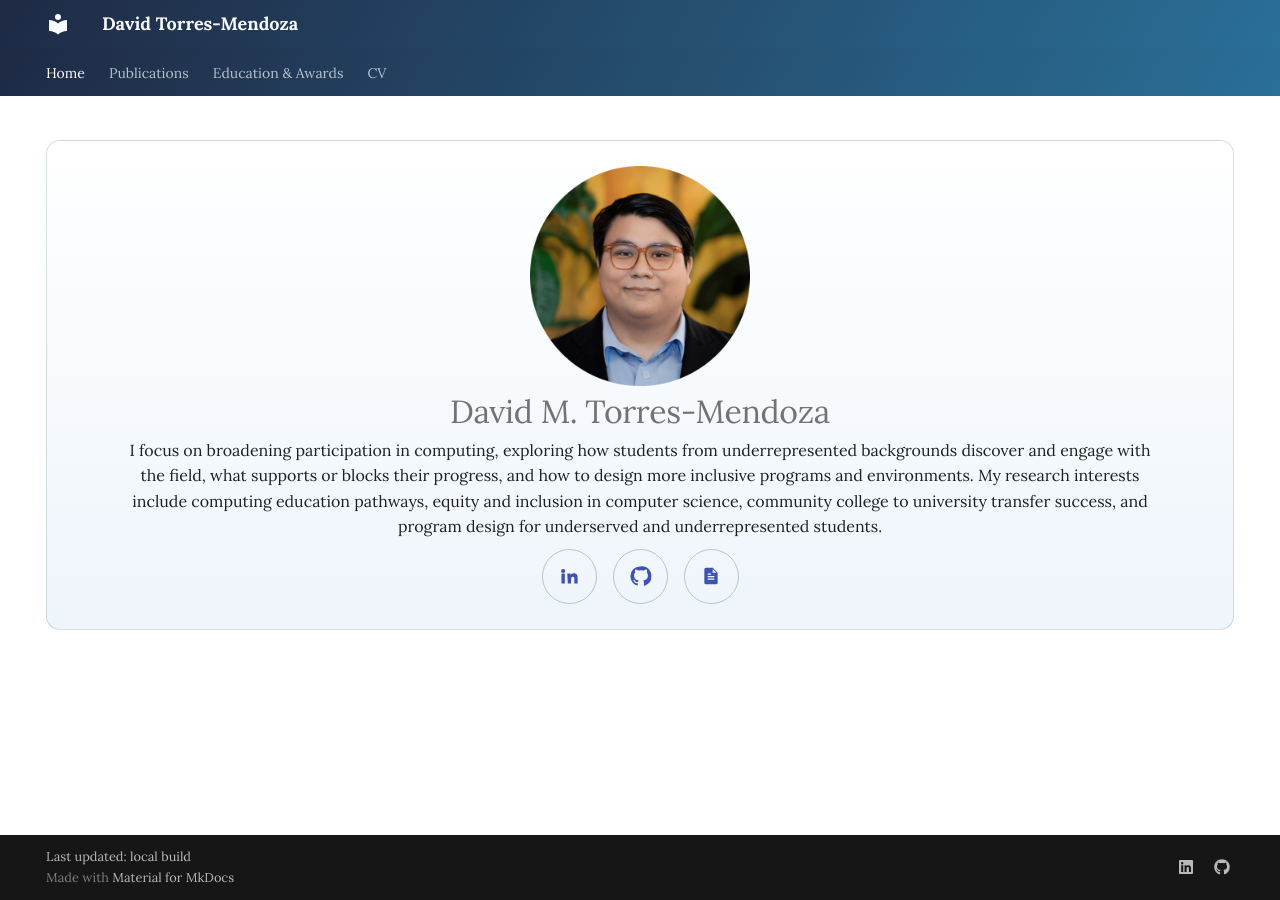
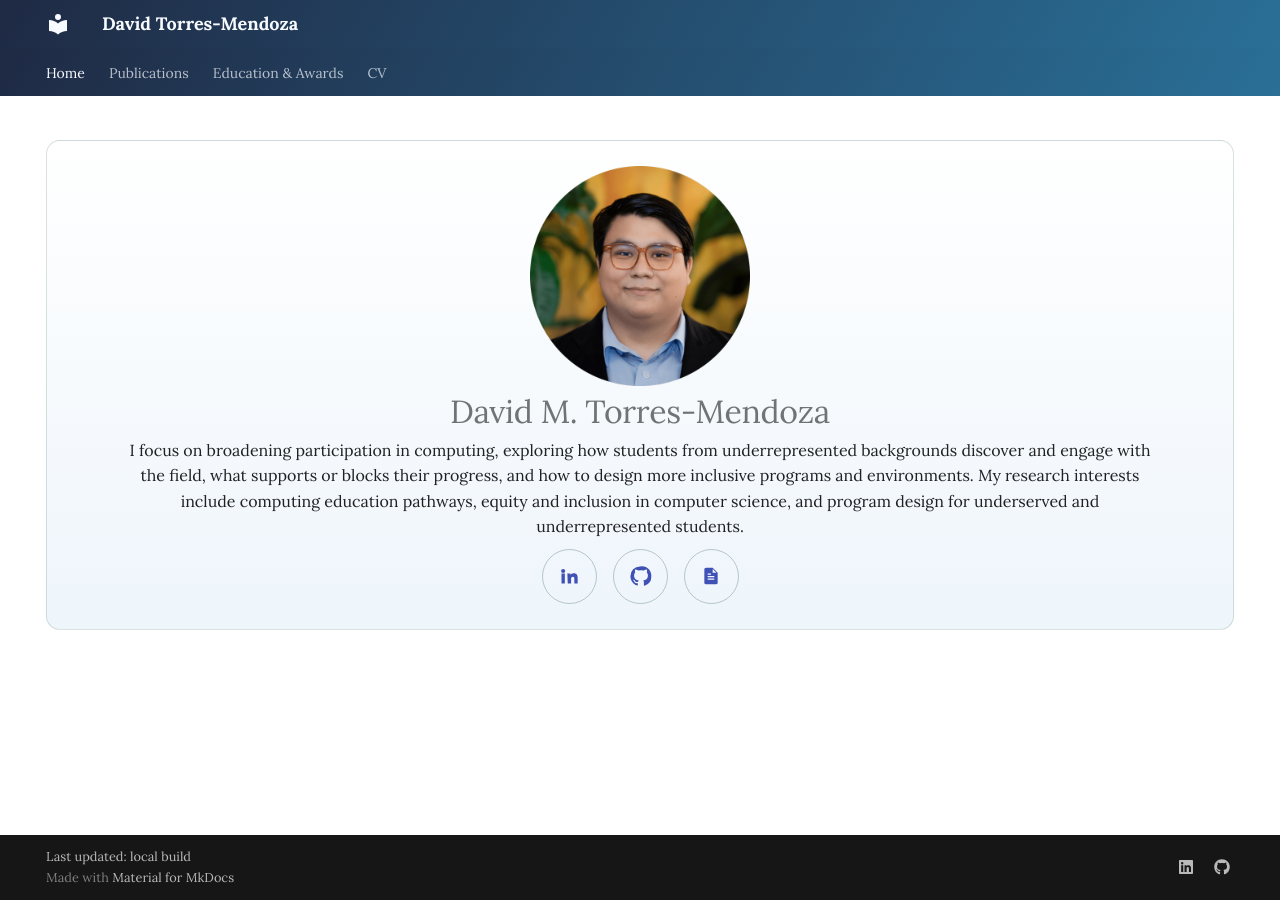
Before and after one commit to davmantor/davmantor.github.io, an MkDocs documentation site: the page built from docs/index.md, in a window 1280 px wide. Built offline with MkDocs 1.6.1 and Material for MkDocs 9.7.7, drawn with Linux system fonts in a browser that asks for light colours.

Commit message:
Quote GITHUB_ENV and shorten bio
CI: Use a multiline run and quote "$GITHUB_ENV" when appending SITE_LAST_UPDATED to avoid word-splitting or issues if the env path contains spaces.
Docs: Removed the "community college to university transfer success" phrase from the bio to tighten and shorten the list of research interests.

```diff
--- a/docs/index.md
+++ b/docs/index.md
@@ -2,7 +2,7 @@
   <img class="hero-image" src="assets/profile.png" alt="Portrait of David Torres-Mendoza">
   <h1 class="hero-name">David M. Torres-Mendoza</h1>
   <div class="hero-copy">
-    <p>I focus on broadening participation in computing, exploring how students from underrepresented backgrounds discover and engage with the field, what supports or blocks their progress, and how to design more inclusive programs and environments. My research interests include computing education pathways, equity and inclusion in computer science, community college to university transfer success, and program design for underserved and underrepresented students.</p>
+    <p>I focus on broadening participation in computing, exploring how students from underrepresented backgrounds discover and engage with the field, what supports or blocks their progress, and how to design more inclusive programs and environments. My research interests include computing education pathways, equity and inclusion in computer science, and program design for underserved and underrepresented students.</p>
     <div class="hero-links">
       <a href="https://www.linkedin.com/in/david-torres-mendoza-02696583" aria-label="LinkedIn" title="LinkedIn">
         <svg class="social-icon" viewBox="0 0 24 24" aria-hidden="true">
```
Also changed, not shown: 1 other file.
